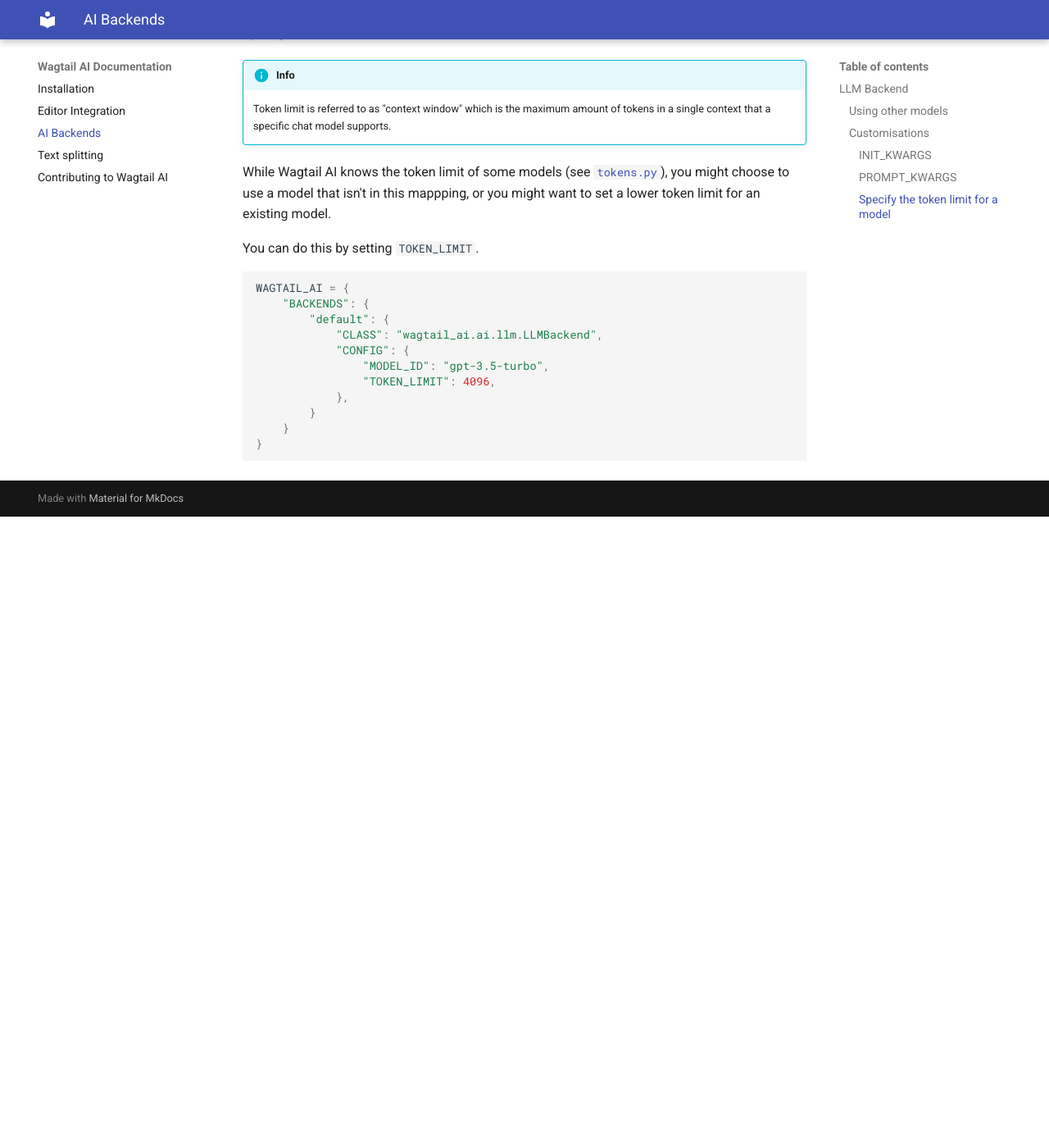
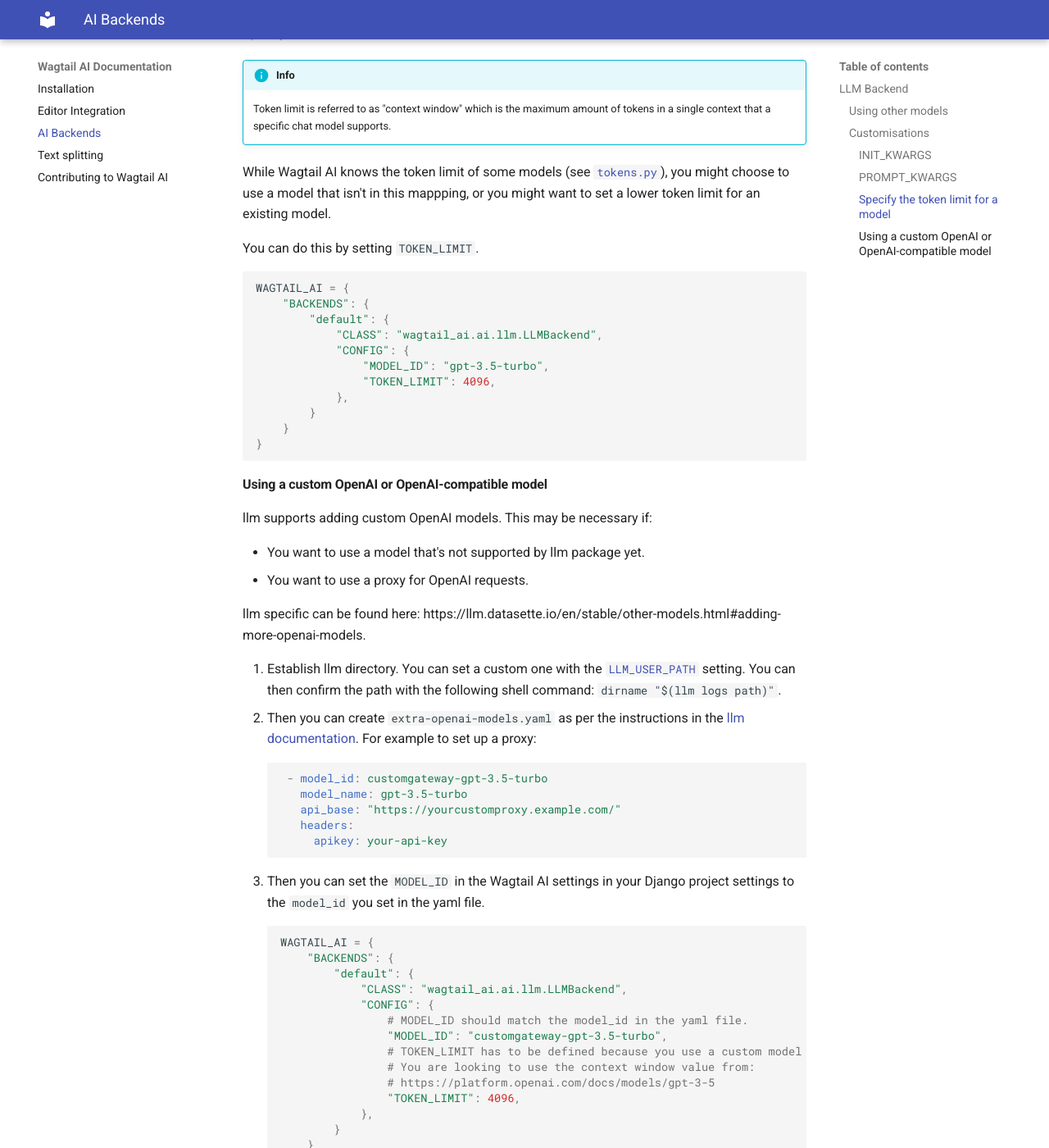
Before and after one commit to wagtail/wagtail-ai, an MkDocs documentation site: the page built from docs/ai-backends.md, in a window 1280 px wide and 1400 px high, scrolled down 1941 px. Shown: the whole window at 82% size. Built offline with MkDocs 1.6.1 and Material for MkDocs 9.7.7, drawn with Linux system fonts in a browser that asks for light colours; before the commit the page ends 2571 px from its top, so only the background shows below that.

Commit message:
Add documentation about using custom OpenAI models

````diff
--- a/docs/ai-backends.md
+++ b/docs/ai-backends.md
@@ -107,3 +107,46 @@
     }
 }
 ```
+
+#### Using a custom OpenAI or OpenAI-compatible model
+
+llm supports adding custom OpenAI models. This may be necessary if:
+
+- You want to use a model that's not supported by llm package yet.
+- You want to use a proxy for OpenAI requests.
+
+llm specific can be found here: https://llm.datasette.io/en/stable/other-models.html#adding-more-openai-models.
+
+1. Establish llm directory. You can set a custom one with the
+   [`LLM_USER_PATH`](https://llm.datasette.io/en/stable/setup.html#setting-a-custom-directory-location)
+   setting. You can then confirm the path with the following shell command:
+   `dirname "$(llm logs path)"`.
+2. Then you can create `extra-openai-models.yaml` as per the instructions in the
+   [llm documentation](https://llm.datasette.io/en/stable/other-models.html#adding-more-openai-models).
+   For example to set up a proxy:
+   ```yaml
+    - model_id: customgateway-gpt-3.5-turbo
+      model_name: gpt-3.5-turbo
+      api_base: "https://yourcustomproxy.example.com/"
+      headers:
+        apikey: your-api-key
+   ```
+3. Then you can set the `MODEL_ID` in the Wagtail AI settings in your Django project
+   settings to the `model_id` you set in the yaml file.
+   ```python
+   WAGTAIL_AI = {
+       "BACKENDS": {
+           "default": {
+               "CLASS": "wagtail_ai.ai.llm.LLMBackend",
+               "CONFIG": {
+                   # MODEL_ID should match the model_id in the yaml file.
+                   "MODEL_ID": "customgateway-gpt-3.5-turbo",
+                   # TOKEN_LIMIT has to be defined because you use a custom model name.
+                   # You are looking to use the context window value from:
+                   # https://platform.openai.com/docs/models/gpt-3-5
+                   "TOKEN_LIMIT": 4096,
+               },
+           }
+       }
+   }
+   ```
````
